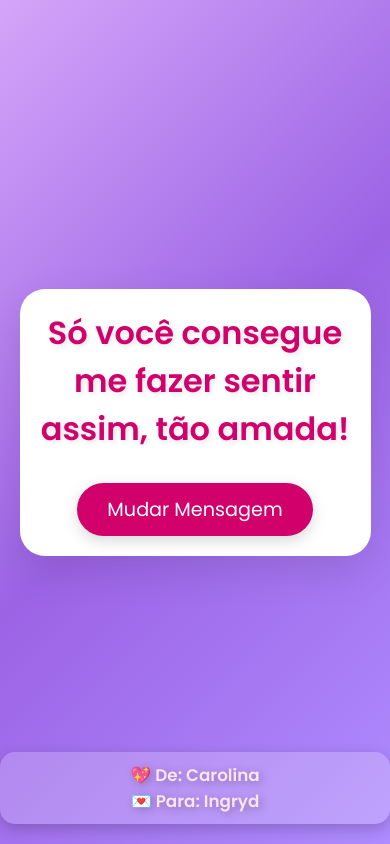
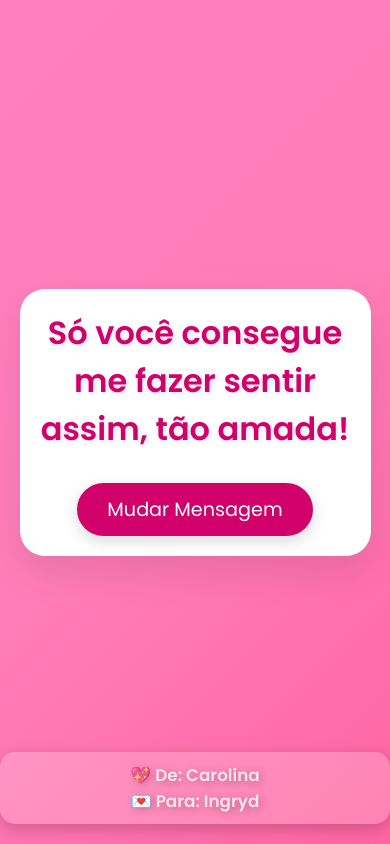
Before and after one commit to armentanoc/love-messages, a plain HTML site: page index.html in a window 390 px wide. Both pictures are taken after a click on the button "Mudar Mensagem". Drawn offline with Linux system fonts and the light colour scheme.

Commit message:
refactor: syncing issues in mobile.

```diff
--- a/script.js
+++ b/script.js
@@ -54,9 +54,10 @@ function animateHeart() {
 button.addEventListener('click', function() {
     const randomMessage = messages[Math.floor(Math.random() * messages.length)];
     messageElement.textContent = randomMessage;
-
-    document.body.style.transition = 'background 1s ease-in-out';
-    document.body.style.background = getRandomGradient();
-
+    requestAnimationFrame(updateBackground);
     animateHeart();
 });
+
+function updateBackground() {
+    document.body.style.background = getRandomGradient();
+}
--- a/style.css
+++ b/style.css
@@ -15,6 +15,7 @@ body {
     margin: 0;
     flex-direction: column;
     position: relative;
+    will-change: background;
 }
 
 .container {
```
